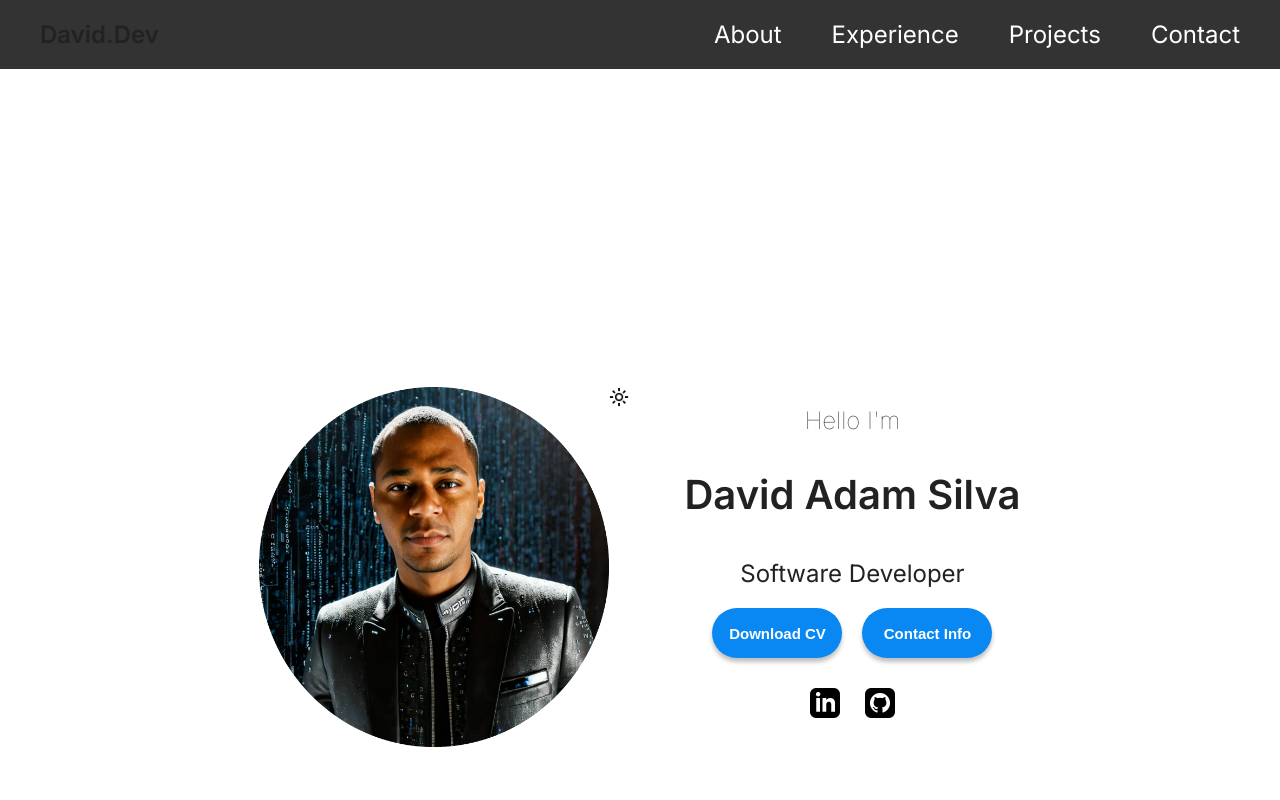
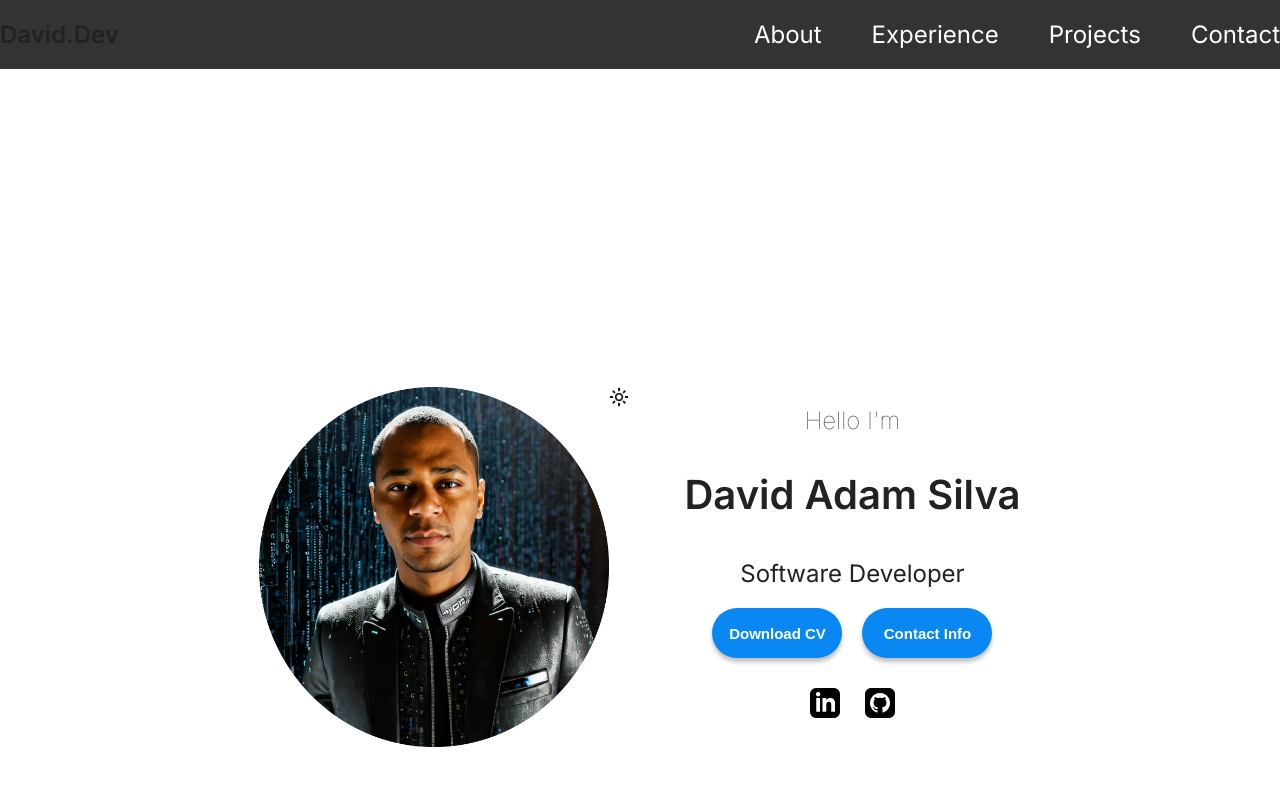
Before and after one commit to DavidAdam1323/portfolio-website-project, a React (Vite) app: page / in a window 1280 px wide. Shown: the top 800 px of the page. Built offline with nearby package versions, Linux system fonts and the light colour scheme.

Commit message:
max-width in container increased to 1330px.

```diff
--- a/src/sections/Navbar/NavbarStyles.module.css
+++ b/src/sections/Navbar/NavbarStyles.module.css
@@ -5,7 +5,7 @@
 }
 
 .container {
-  max-width: 1200px;
+  max-width: 1330px;
   margin: 0 auto;
   display: flex;
   justify-content: space-between;
```
